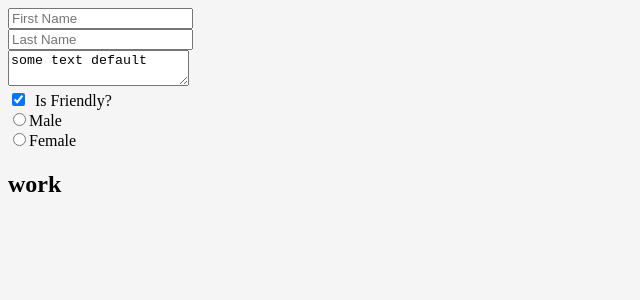
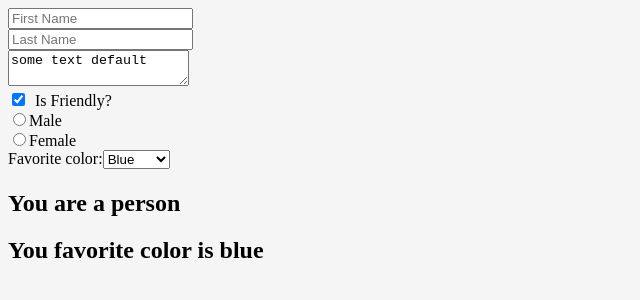
Before and after one commit to ebraimcarvalho/exercicios-projetos, a React (Create React App) app in the folder frontend-desafios/react-fcc-win/: page / in a window 1280 px wide. Shown: the top 300 px of the page, without its empty margins (0-640 px from the left). Built offline with nearby package versions, Linux system fonts and the light colour scheme.

Commit message:
forms part 2 finished, module 43

```diff
--- a/frontend-desafios/react-fcc-win/src/App.js
+++ b/frontend-desafios/react-fcc-win/src/App.js
@@ -8,7 +8,8 @@
       lastName: "",
       isFriendly: true,
       textarea: "some text default",
-      gender: ""
+      gender: "",
+      favColor: "blue"
     }
     this.handleChange = this.handleChange.bind(this)
   }
@@ -43,9 +44,19 @@
             <input type="radio" name="gender" value="female" checked={this.state.gender === "female"} onChange={this.handleChange}/>
             Female
           </label>
+          <br/>
+          <label>Favorite color:</label>
+          <select name="favColor" value={this.state.favColor} onChange={this.handleChange}>
+            <option value="blue">Blue</option>
+            <option value="green">Green</option>
+            <option value="red">Red</option>
+            <option value="orange">Orange</option>
+            <option value="yellow">Yellow</option>
+          </select>
 
           <h1>{this.state.firstName} {this.state.lastName}</h1>
-          <h2>work</h2>
+          <h2>You are a {this.state.gender} person</h2>
+          <h2>You favorite color is {this.state.favColor}</h2>
         </form>
       </div>
     )
```
